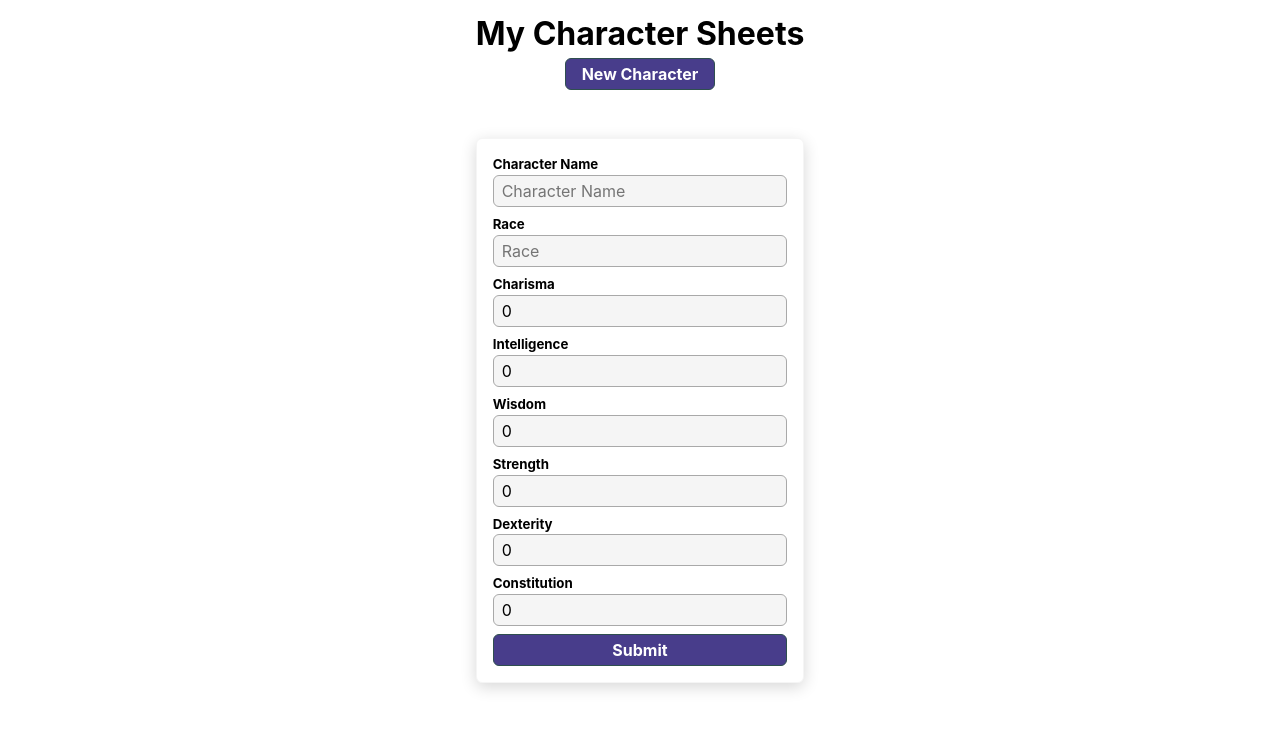
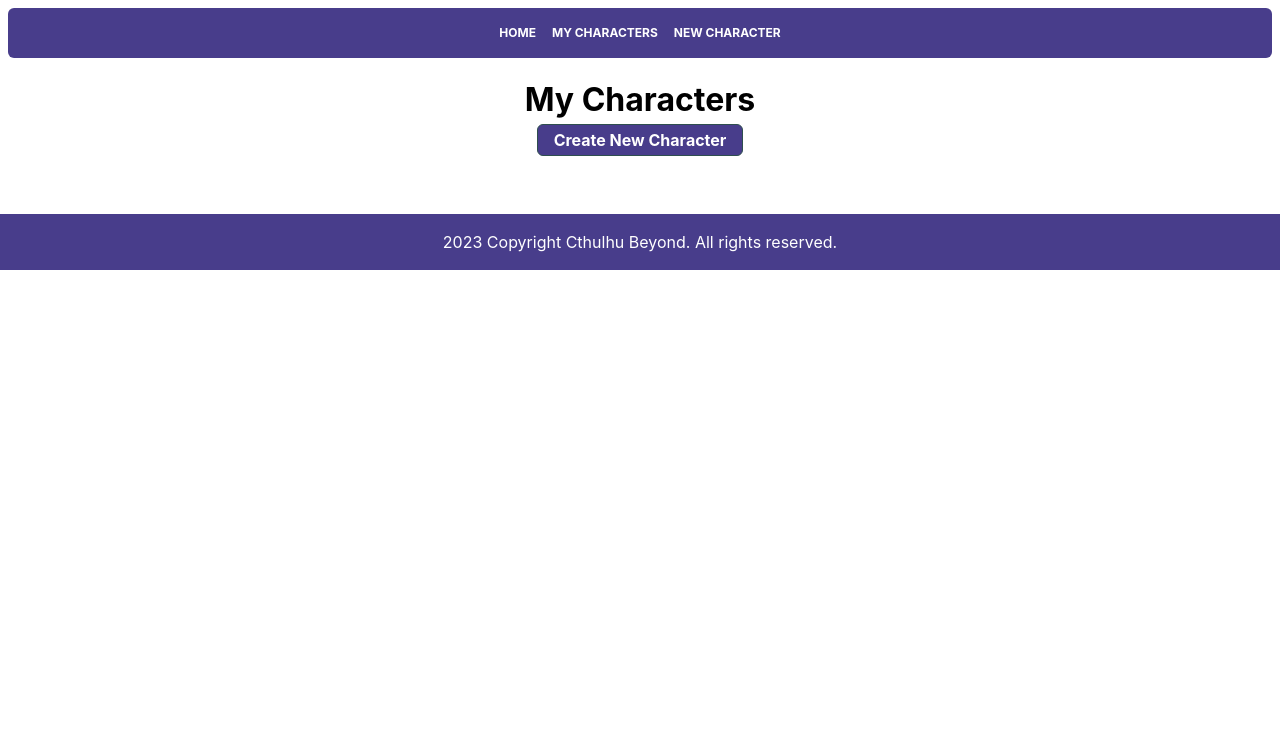
Before and after one commit to j0lib0is/CthulhuBeyond, a React (Vite) app: page /characters in a window 1280 px wide. Shown: the top 730 px of the page. Built offline with nearby package versions, Linux system fonts and the light colour scheme.

Commit message:
split everything up into separate pages, implemented react router, and added a nav bar.

```diff
--- a/src/App.css
+++ b/src/App.css
@@ -87,16 +87,46 @@ select {
   -moz-osx-font-smoothing: grayscale;
 }
 
+nav {
+  display: flex;
+  justify-content: center;
+  margin: 8px 8px;
+  padding: 16px;
+  background-color: darkslateblue;
+  border-radius: 6px;
+}
+nav a {
+  margin: 0px 8px;
+  text-transform: uppercase;
+  font-weight: bold;
+  font-size: 12px;
+  color: white;
+  text-decoration: none;
+}
+
+nav a:hover {
+  opacity: 80%;
+}
+
+.footer {
+  display: flex;
+  justify-content: center;
+  padding: 16px;
+  background-color: darkslateblue;
+  color: white;
+}
+
 .wrapper {
   width: 100vw;
   height: auto;
   display: flex;
-  flex-direction: row;
+  flex-direction: column;
   justify-content: center;
   align-items: top;
 }
 .container {
   max-width: 75vw;
+  margin: auto;
   padding: 10px;
 }
 
@@ -105,6 +135,10 @@ header {
   flex-direction: column;
   align-items: center;
   margin-bottom: 48px;
+}
+
+header h1 {
+  text-align: center;
 }
 
 form {
--- a/src/App.jsx
+++ b/src/App.jsx
@@ -1,9 +1,12 @@
 import './App.css'
 import React, { useState, useEffect } from 'react';
+import { BrowserRouter as Router, Routes, Route, Link } from 'react-router-dom';
 
-// Components
-import SheetBuilder from './components/SheetBuilder';
-import SheetList from './components/SheetList';
+// Pages
+import Home from './pages/Home';
+import Characters from './pages/Characters';
+import CharacterSheet from './pages/CharacterSheet';
+import NewCharacter from './pages/NewCharacter';
 
 // Defaults
 const defaultSheetValues = {
@@ -83,18 +86,41 @@ export default function App() {
 
   return (
     <div className='wrapper'>
-      <div className='container'>
-        <header>
-          <h1>My Character Sheets</h1>
-          <button>New Character</button>
-        </header>
-        <SheetBuilder
-          submitHandler={submitHandler}
-          changeHandler={changeHandler}
-          sheetValues={sheetValues}
-        />
-        <SheetList sheetList={sheetList} />
-      </div>
+      <Router>
+        <nav>
+          <Link to='/'>Home</Link>
+          <Link to='/characters'>My Characters</Link>
+          <Link to='/new-character'>New Character</Link>
+        </nav>
+        <Routes>
+          <Route path='/' element={<Home />} />
+          <Route path='/characters' element={
+            <Characters
+              sheetList={sheetList}
+            />
+          } />
+          <Route path='/character/:characterId' element={
+            <CharacterSheet
+              sheetList={sheetList}
+              changeHandler={changeHandler}
+              submitHandler={submitHandler}
+            />
+          } />
+          <Route path='/new-character' element={
+            <NewCharacter
+              sheetList={sheetList}
+              setSheetList={setSheetList}
+              sheetValues={sheetValues}
+              changeHandler={changeHandler}
+              submitHandler={submitHandler}
+            />
+          } />
+          <Route path='*' element={<Error />} />
+        </Routes>
+        <div className='footer'>
+          <p>2023 Copyright Cthulhu Beyond. All rights reserved.</p>
+        </div>
+      </Router>
     </div>
   )
 }
--- a/src/components/Sheet.jsx
+++ b/src/components/Sheet.jsx
@@ -1,9 +1,12 @@
 import React from 'react';
+import { useNavigate } from 'react-router-dom';
 
-const Sheet = (props) => {
+export default function Sheet(props) {
 
-  // Expand props
+  // Props
   const { sheet } = props;
+
+  let navigate = useNavigate();
 
   return (
     <div>
@@ -16,9 +19,8 @@ const Sheet = (props) => {
         <div className='stat'><h5>Strength:</h5><p>{sheet.strength}</p></div>
         <div className='stat'><h5>Dexterity:</h5><p>{sheet.dexterity}</p></div>
         <div className='stat'><h5>Constitution:</h5><p>{sheet.constitution}</p></div>
+        <button onClick={() => navigate(`/character/${sheet.id}`)}>View Character</button>
       </div>
     </div>
   );
 };
-
-export default Sheet;
--- /dev/null
+++ b/src/pages/CharacterSheet.jsx
@@ -0,0 +1,42 @@
+import React, { useState, useEffect } from 'react';
+import { useParams } from 'react-router-dom';
+
+export default function CharacterSheet(props) {
+
+  // Props
+  const { sheetList, changeHandler, submitHandler } = props;
+
+  // State
+  const [character, setCharacter ] = useState({});
+
+  // Params
+  let { characterId } = useParams();
+
+  // Use Effect
+  useEffect(() => {
+    const foundCharacter = sheetList.find(sheet => sheet.id == {characterId}.characterId);
+    setCharacter(foundCharacter);
+  }, []);
+
+  // Functions
+  // const onChange = (e) => {
+  //   const value = e.target.type === 'checkbox' ? e.target.checked : e.target.type === 'number' ? +e.target.value : e.target.value;
+  //   changeHandler(e.target.name, value);
+  // }
+
+  // const onSubmit = (e) => {
+  //   e.preventDefault();
+  //   submitHandler();
+  // }
+
+  return (
+    <div className='wrapper'>
+      <div className='container'>
+        <header>
+          <h1>{ character.characterName }</h1>
+          <p>Race: {character.race}</p>
+        </header>
+      </div>
+    </div>
+  )
+}
--- /dev/null
+++ b/src/pages/Characters.jsx
@@ -0,0 +1,22 @@
+import React from 'react';
+import { useNavigate } from 'react-router-dom';
+
+// Components
+import SheetList from '../components/SheetList';
+
+export default function Characters({ sheetList }) {
+
+  let navigate = useNavigate();
+
+  return (
+    <div className='wrapper'>
+      <div className='container'>
+        <header>
+          <h1>My Characters</h1>
+          <button onClick={() => { navigate('/new') }}>Create New Character</button>
+        </header>
+        <SheetList sheetList={sheetList} />
+      </div>
+    </div>
+  )
+}
--- /dev/null
+++ b/src/pages/Home.jsx
@@ -0,0 +1,15 @@
+import React from 'react';
+
+export default function Home() {
+
+  return (
+    <div className='wrapper'>
+      <div className='container'>
+        <header>
+          <h1>Welcome to Cthulhu Beyond</h1>
+        </header>
+        <p>To get started, sign up or log in.</p>
+      </div>
+    </div>
+  )
+}
--- /dev/null
+++ b/src/pages/NewCharacter.jsx
@@ -0,0 +1,25 @@
+import React, { useState } from 'react';
+
+// Components
+import SheetBuilder from '../components/SheetBuilder';
+
+export default function NewCharacter(props) {
+
+  // Props
+  const { sheetList, setSheetList, sheetValues, changeHandler, submitHandler } = props;
+
+  return (
+    <div className='wrapper'>
+      <div className='container'>
+        <header>
+          <h1>Build a New Character</h1>
+        </header>
+        <SheetBuilder
+          changeHandler={changeHandler}
+          submitHandler={submitHandler}
+          sheetValues={sheetValues}
+        />
+      </div>
+    </div>
+  )
+}
```
Also changed, not shown: src/components/SheetBuilder.jsx (+3 -5 lines), src/components/SheetList.jsx (+8 -5 lines), src/pages/Error.jsx (added, +14 -0 lines).
